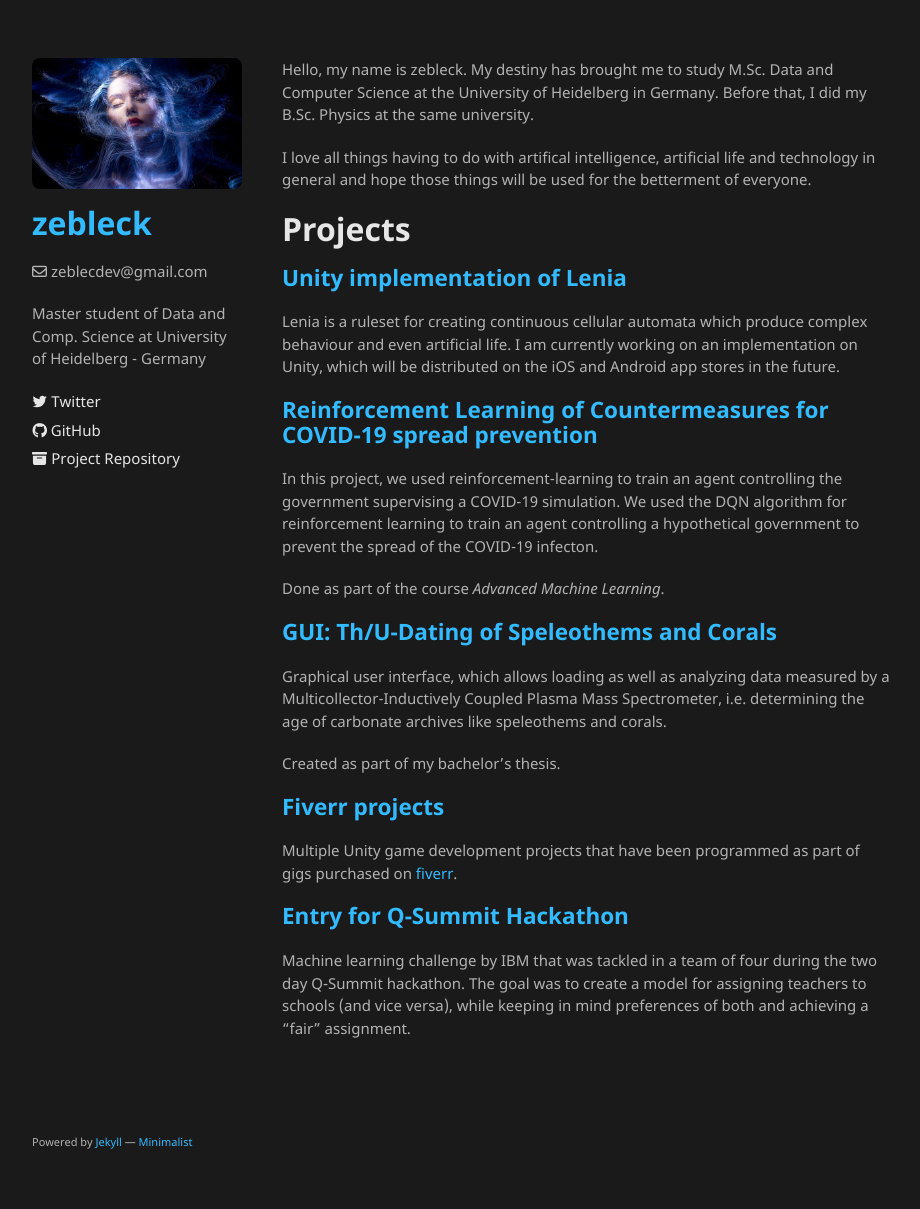
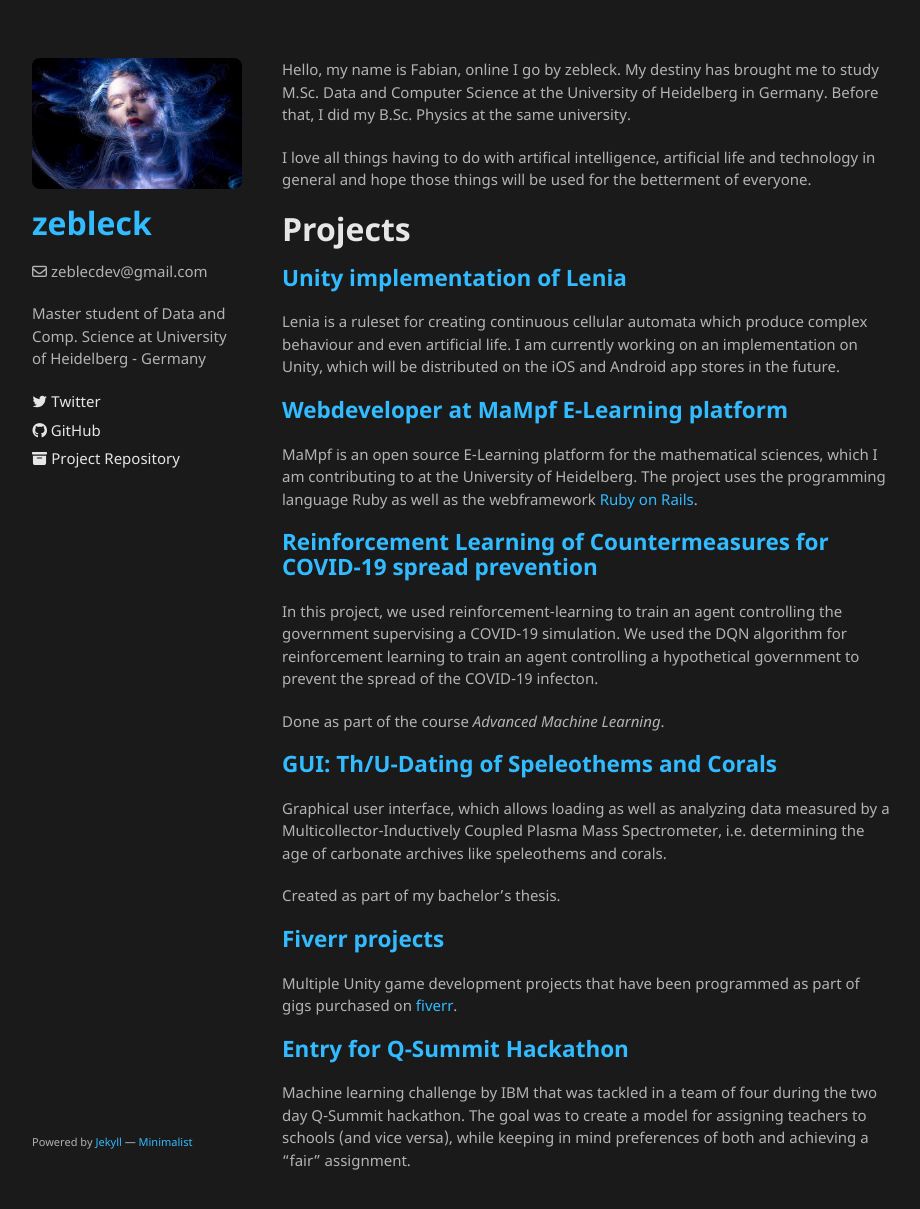
Before and after one commit to zebleck/zebleck.github.io, a Jekyll site: the page built from index.md, in a window 1280 px wide and 1221 px high. Shown: the top 1209 px of the window, without its empty margins (178-1098 px from the left). Built offline with Jekyll 4.4.1, drawn with Linux system fonts in a browser that asks for light colours.

Commit message:
mampf information

```diff
--- a/index.md
+++ b/index.md
@@ -2,7 +2,7 @@
 layout: default
 ---
 
-Hello, my name is zebleck. My destiny has brought me to study M.Sc. Data and Computer Science at the University of Heidelberg in Germany. Before that, I did my B.Sc. Physics at the same university.
+Hello, my name is Fabian, online I go by zebleck. My destiny has brought me to study M.Sc. Data and Computer Science at the University of Heidelberg in Germany. Before that, I did my B.Sc. Physics at the same university.
 
 I love all things having to do with artifical intelligence, artificial life and technology in general and hope those things will be used for the betterment of everyone.
 
@@ -11,6 +11,10 @@ I love all things having to do with artifical intelligence, artificial life and
 ## [Unity implementation of Lenia](https://twitter.com/zebleckAI/status/1496244990929948672)
 
 Lenia is a ruleset for creating continuous cellular automata which produce complex behaviour and even artificial life. I am currently working on an implementation on Unity, which will be distributed on the iOS and Android app stores in the future.
+
+## [Webdeveloper at MaMpf E-Learning platform](https://github.com/MaMpf-HD/mampf)
+
+MaMpf is an open source E-Learning platform for the mathematical sciences, which I am contributing to at the University of Heidelberg. The project uses the programming language Ruby as well as the webframework [Ruby on Rails](https://rubyonrails.org/).
 
 ## [Reinforcement Learning of Countermeasures for COVID-19 spread prevention](https://github.com/zebleck/aml_project)
 
```
